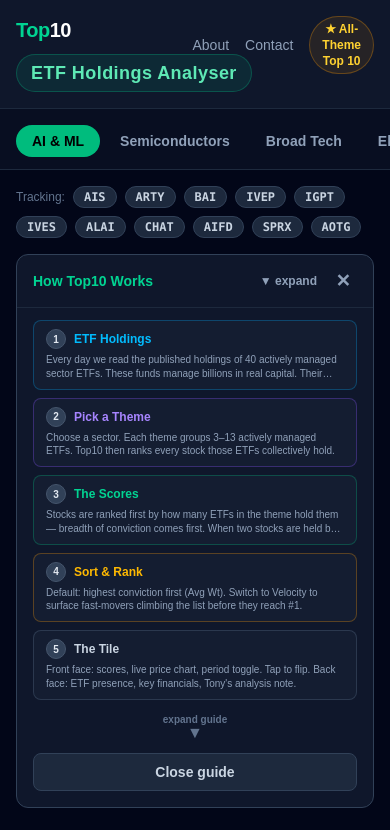
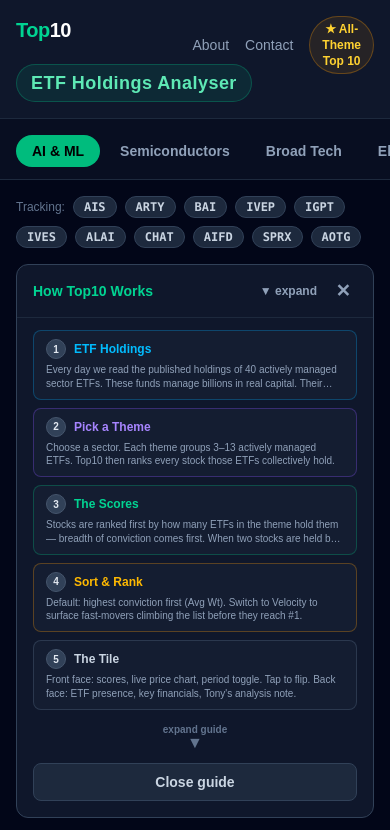
Before and after one commit to spready2026io-lgtm/top10, a Next.js app: page / in a window 390 px wide. Shown: the top 830 px of the page. Built offline with nearby package versions, Linux system fonts and the light colour scheme.

Commit message:
fix: push ETF Holdings Analyser badge down on mobile (mt-5)

```diff
--- a/app/page.tsx
+++ b/app/page.tsx
@@ -1597,7 +1597,7 @@ export default function Home() {
               <span className="text-emerald-400">Top</span>10
             </h1>
             <div
-              className="mt-2.5 sm:mt-1.5"
+              className="mt-5 sm:mt-1.5"
               style={{
                 opacity:   tagline ? 1 : 0,
                 transform: tagline ? 'translateY(0)' : 'translateY(6px)',
```
